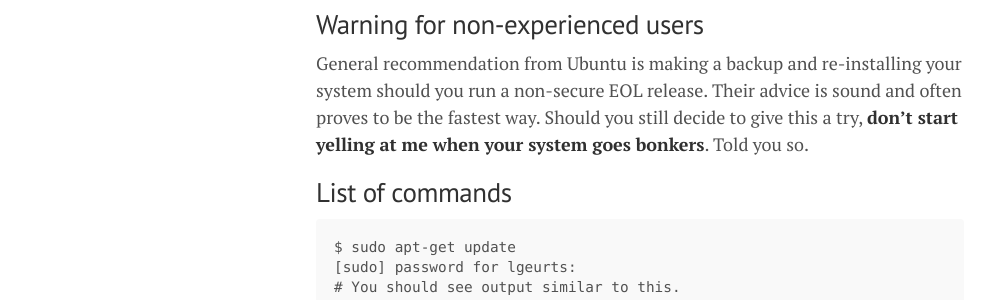
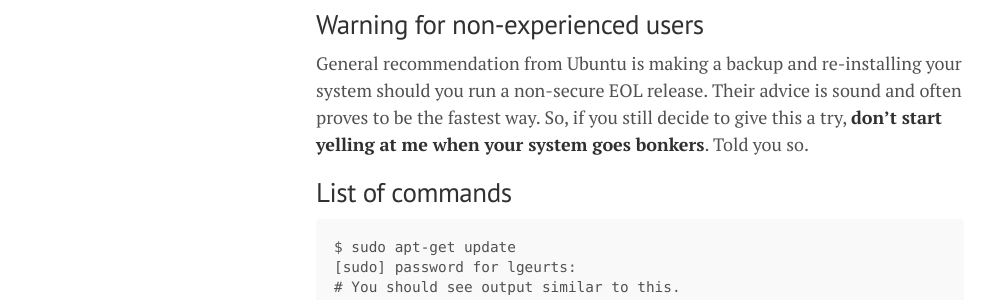
Before and after one commit to lgeurts/lgeurts.github.io, a Jekyll site: the page built from _posts/2022-08-24-ubuntu-upgrade-notes-20.x-to-22.x-for-x1-carbon-gen8.md, in a window 1280 px wide. Shown: the part 629-929 px from the top of the page, without its empty margins (0-995 px from the left). Built offline with Jekyll 4.4.1, drawn with Linux system fonts in a browser that asks for light colours; nearby versions of some CDN libraries; comment, search, counter and statistics services are not loaded.

Commit message:
Update 2022-08-24-ubuntu-upgrade-notes-20.x-to-22.x-for-x1-carbon-gen8.md

````diff
--- a/_posts/2022-08-24-ubuntu-upgrade-notes-20.x-to-22.x-for-x1-carbon-gen8.md
+++ b/_posts/2022-08-24-ubuntu-upgrade-notes-20.x-to-22.x-for-x1-carbon-gen8.md
@@ -10,7 +10,7 @@
 <img src="/assets/jammy-jellyfish.png" width="654">
 
 ## Warning for non-experienced users
-General recommendation from Ubuntu is making a backup and re-installing your system should you run a non-secure EOL release. Their advice is sound and often proves to be the fastest way. Should you still decide to give this a try, **don't start yelling at me when your system goes bonkers**. Told you so.
+General recommendation from Ubuntu is making a backup and re-installing your system should you run a non-secure EOL release. Their advice is sound and often proves to be the fastest way. So, if you still decide to give this a try, **don't start yelling at me when your system goes bonkers**. Told you so.
 
 ## List of commands
 ```
````
